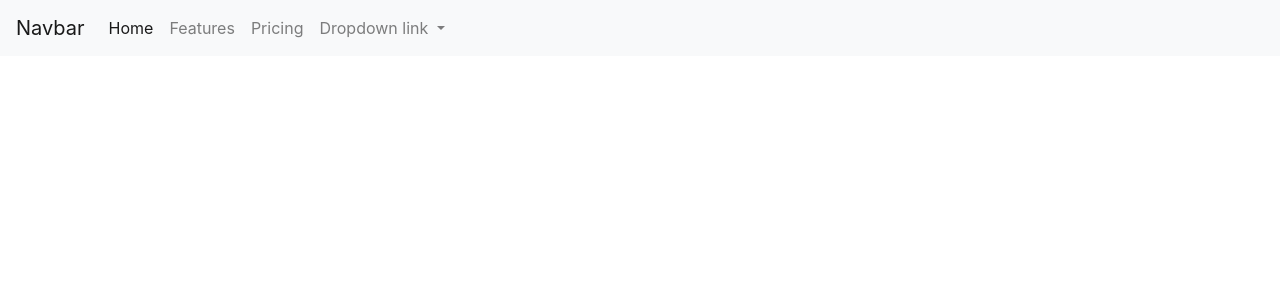
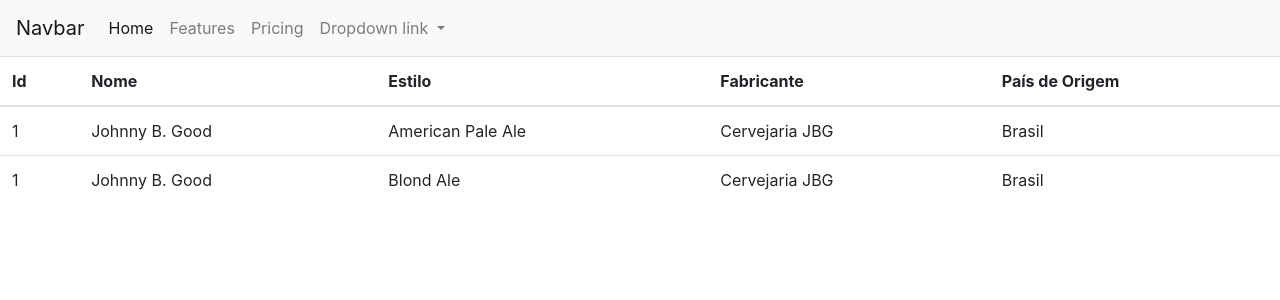
Before and after one commit to pedrop3/gestao-cervejas, an Angular app: page / in a window 1280 px wide. Shown: the top 300 px of the page. Built offline with nearby package versions, Linux system fonts and the light colour scheme.

Commit message:
Listagem de Cervejas

```diff
--- a/src/app/app.component.html
+++ b/src/app/app.component.html
@@ -27,7 +27,7 @@
           </ul>
         </div>
       </nav>
-<app-cerveja></app-cerveja>
+      <app-cervejas></app-cervejas>
       <div class="body conteiner">
 
       </div>
--- a/src/app/components/cervejas/cervejas.component.html
+++ b/src/app/components/cervejas/cervejas.component.html
@@ -1 +1,20 @@
-<h1>MADA</h1>
+<table class="table table-stripped table-hover">
+    <thead>
+      <tr>
+        <th>Id</th>
+        <th>Nome</th>
+        <th>Estilo</th>
+        <th>Fabricante</th>
+        <th>País de Origem</th>
+      </tr>
+    </thead>
+    <tbody>
+      <tr *ngFor="let cerveja of cervejas">
+        <td>{{cerveja.id}}</td>
+        <td>{{cerveja.nome}}</td>
+        <td>{{cerveja.estilo}}</td>
+        <td>{{cerveja.fabricante}}</td>
+        <td>{{cerveja.paisOrigem}}</td>
+      </tr>
+    </tbody>
+  </table>
--- a/src/app/components/cervejas/cervejas.component.ts
+++ b/src/app/components/cervejas/cervejas.component.ts
@@ -22,7 +22,7 @@ export class CervejasComponent implements OnInit {
     cerveja.id= id;
     cerveja.nome = nome;
     cerveja.estilo=estilo;
-    cerveja.fabricante=fabricante;
+    cerveja.fabricante= fabricante;
     cerveja.paisOrigem=paisOrigem;
     return cerveja;
   }
```
Also changed, not shown: src/app/app.module.ts (+7 -4 lines), src/app/components/cervejas/cerveja.module.ts (deleted, +0 -16 lines). Lines whose indentation alone changed are shown as unchanged.
